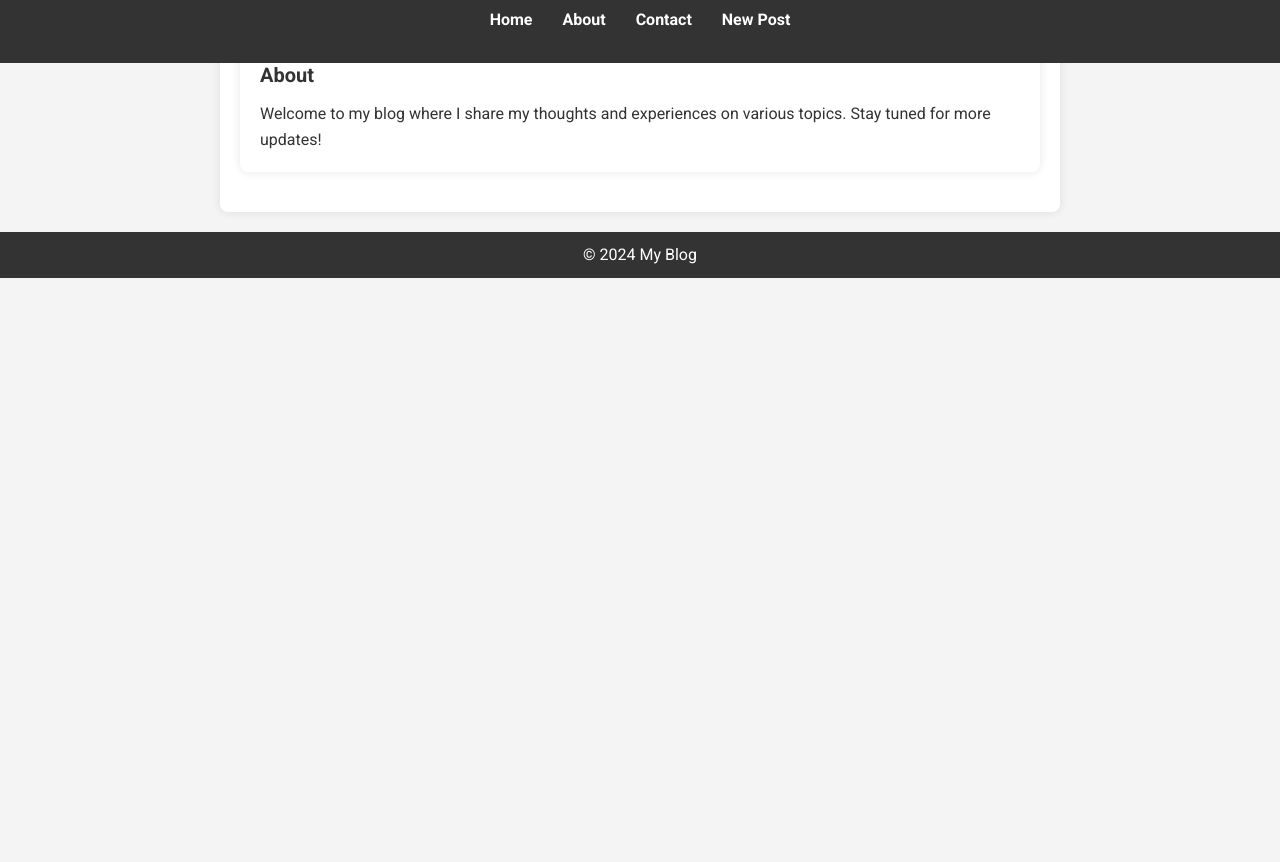
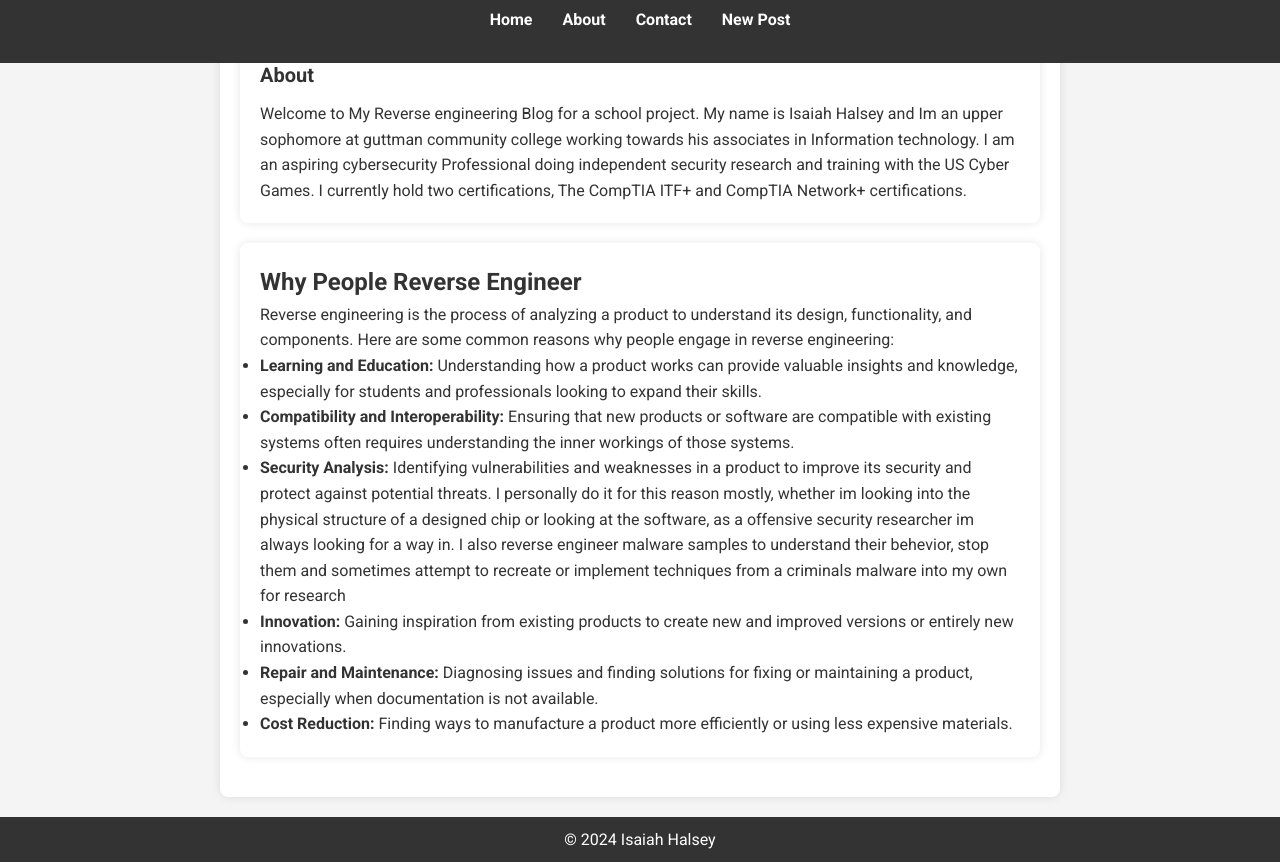
Before and after one commit to isaiahhalsey/isaiahhalsey.github.io, a plain HTML site: page about.html in a window 1280 px wide. Shown: the part 61-923 px from the top of the page. Before the commit the page ends 800 px from the top, so only its background shows below. Drawn offline with Linux system fonts and the light colour scheme.

Commit message:
Add files via upload

```diff
--- a/about.html
+++ b/about.html
@@ -23,12 +23,29 @@
     <main id="main-content">
         <section id="about">
             <h2>About</h2>
-            <p>Welcome to my blog where I share my thoughts and experiences on various topics. Stay tuned for more updates!</p>
+            <p>Welcome to My Reverse engineering Blog for a school project.
+My name is Isaiah Halsey and Im an upper sophomore at guttman community college working towards his associates in Information technology.
+I am an aspiring cybersecurity Professional doing independent security research and training with the US Cyber Games.
+I currently hold two certifications, The CompTIA ITF+ and CompTIA Network+ certifications.
+</p>
+        </section>
+
+        <section id="why-reverse-engineer">
+            <h2>Why People Reverse Engineer</h2>
+            <p>Reverse engineering is the process of analyzing a product to understand its design, functionality, and components. Here are some common reasons why people engage in reverse engineering:</p>
+            <ul>
+                <li><strong>Learning and Education:</strong> Understanding how a product works can provide valuable insights and knowledge, especially for students and professionals looking to expand their skills.</li>
+                <li><strong>Compatibility and Interoperability:</strong> Ensuring that new products or software are compatible with existing systems often requires understanding the inner workings of those systems.</li>
+                <li><strong>Security Analysis:</strong> Identifying vulnerabilities and weaknesses in a product to improve its security and protect against potential threats. I personally do it for this reason mostly, whether im looking into the physical structure of a designed chip or looking at the software, as a offensive security researcher im always looking for a way in. I also reverse engineer malware samples to understand their behevior, stop them and sometimes attempt to recreate or implement techniques from a criminals malware into my own for research </li>
+                <li><strong>Innovation:</strong> Gaining inspiration from existing products to create new and improved versions or entirely new innovations.</li>
+                <li><strong>Repair and Maintenance:</strong> Diagnosing issues and finding solutions for fixing or maintaining a product, especially when documentation is not available.</li>
+                <li><strong>Cost Reduction:</strong> Finding ways to manufacture a product more efficiently or using less expensive materials.</li>
+            </ul>
         </section>
     </main>
 
     <footer>
-        <p>&copy; 2024 My Blog</p>
+        <p>&copy; 2024 Isaiah Halsey</p>
     </footer>
 </body>
 </html>
```
Also changed, not shown: index.html (+2 -2 lines).
